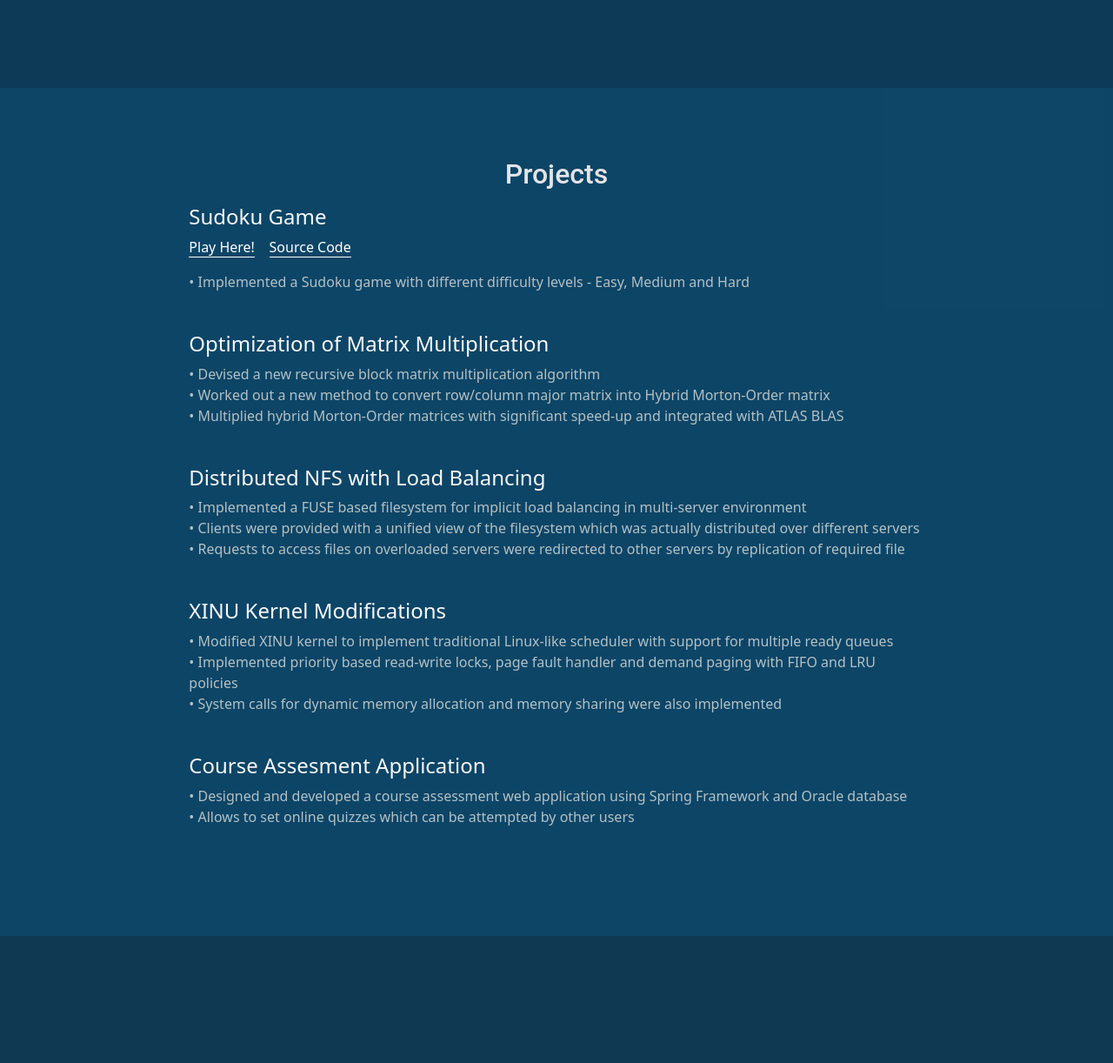
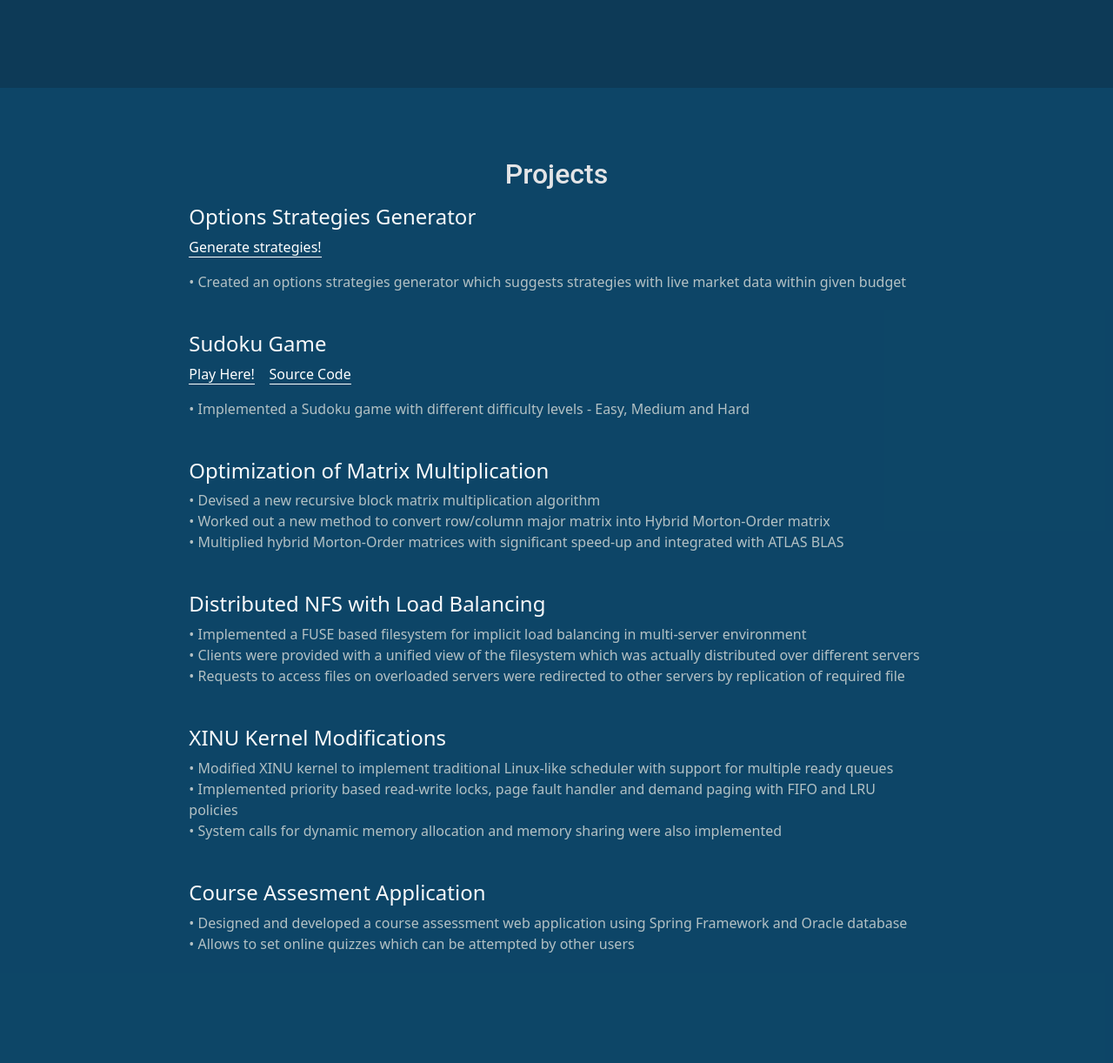
Before and after one commit to mihirdeshpande/mihir-portfolio, a Flask app: page / in a window 1280 px wide. Shown: the part 2439-3661 px from the top of the page at 87% size. Before the commit the page ends 3515 px from the top, so only its background shows below. Run offline with Flask 3, Linux system fonts and the light colour scheme; some libraries are stand-ins or nearby versions.

Commit message:
Added options project link in home section

```diff
--- a/templates/home.html
+++ b/templates/home.html
@@ -155,6 +155,21 @@
   <section id="projects" class="section">
     <h2 class="mb-3 section-head">Projects</h2>
 
+    <!-- Options Suggestor Project -->
+    <div class="row justify-content-center">
+      <div class="col-8 justify-content-left">
+        <h4 class="text-light mb-2 left-aligned">
+          Options Strategies Generator
+      </h4>
+      <p class="small-text left-aligned">
+        <a href="https://mihirdeshpande.dev/options/" target="_blank" style="color:white; text-decoration:none; border-bottom: 1px solid white; margin-bottom: 2px;">Generate strategies!</a>
+      </p>
+      <p class="small-text left-aligned experience-description-text">
+        • Created an options strategies generator which suggests strategies with live market data within given budget
+      </p>
+      </div>
+    </div>
+
     <!-- Sudoku -->
     <div class="row justify-content-center">
       <div class="col-8 justify-content-left">
```
